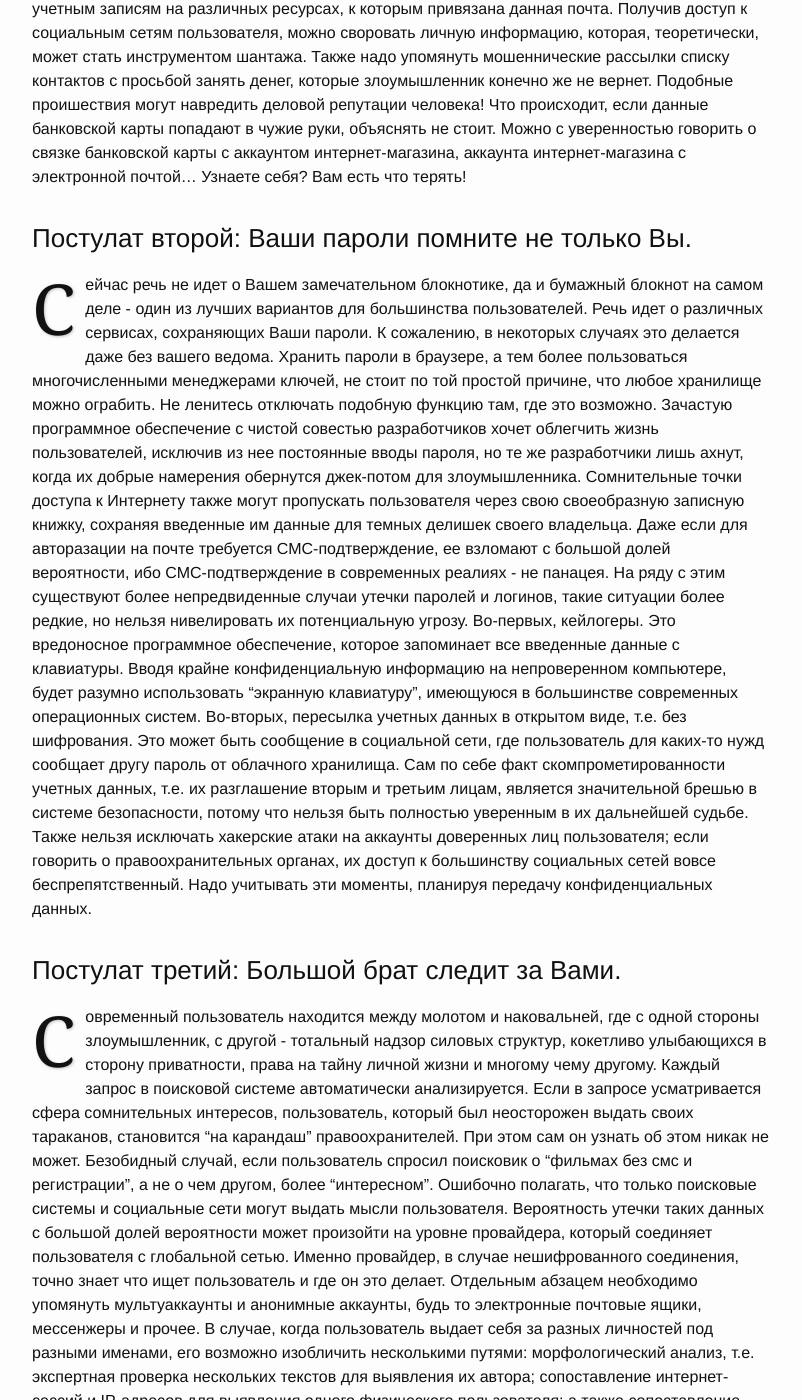
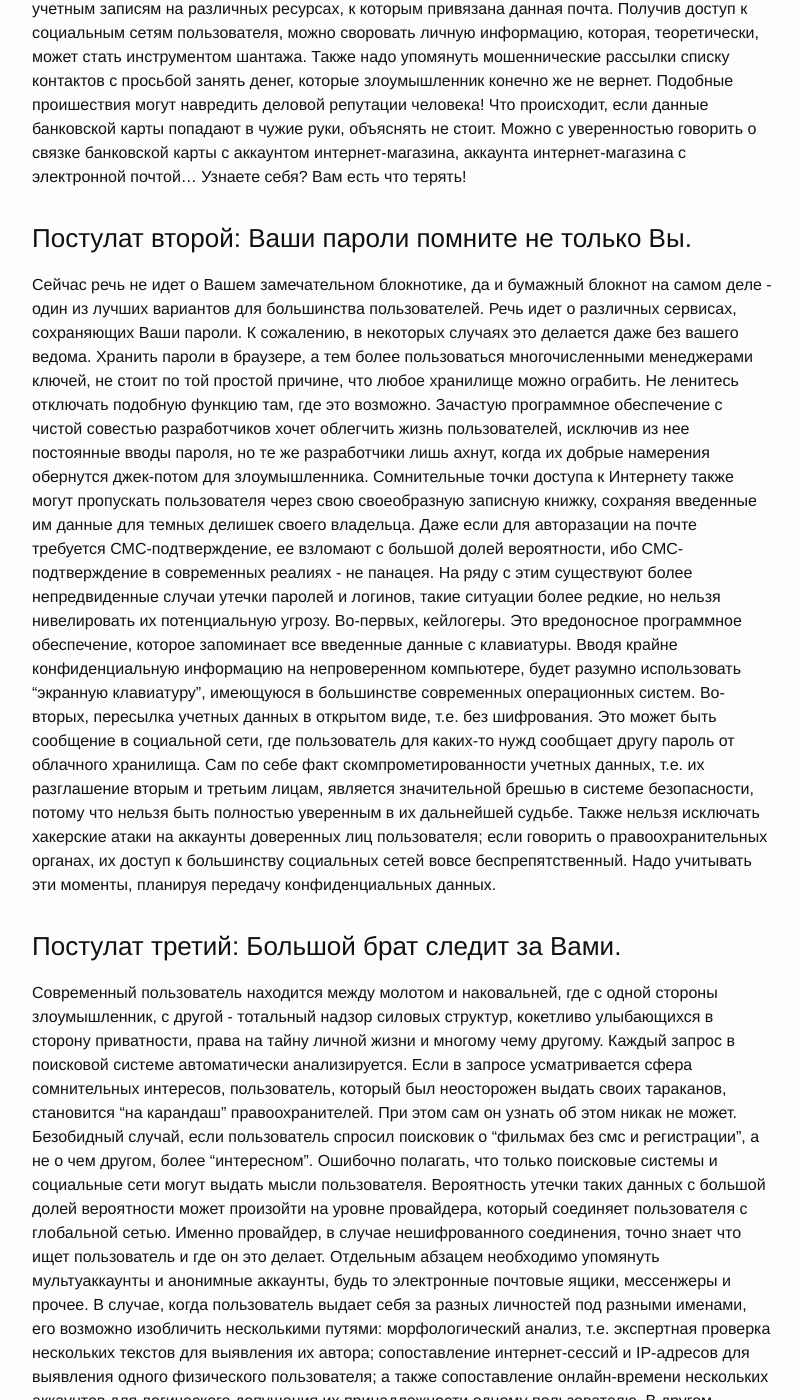
Before and after one commit to 2b7E1n6D0e5R7/2b7E1n6D0e5R7.github.io, a Jekyll site: the page built from _posts/2019-08-14-tri-postulata-setevoy-bezopasnosti.md, in a window 1280 px wide and 1400 px high, scrolled down 1088 px. Shown: the whole window, without its empty margins (238-1040 px from the left). Built offline with Jekyll 4.4.1, drawn with Linux system fonts in a browser that asks for light colours; some of the changed text lies outside the part shown.

Commit message:
Update 2019-08-14-tri-postulata-setevoy-bezopasnosti.md

```diff
--- a/_posts/2019-08-14-tri-postulata-setevoy-bezopasnosti.md
+++ b/_posts/2019-08-14-tri-postulata-setevoy-bezopasnosti.md
@@ -14,12 +14,12 @@ tags: шифрование общение PGP GPG
 Можно с уверенностью говорить о связке банковской карты с аккаунтом интернет-магазина, аккаунта интернет-магазина с электронной почтой... Узнаете себя? Вам есть что терять!
 
 ### Постулат второй: Ваши пароли помните не только Вы.
-<b class="bukvica">C</b>ейчас речь не идет о Вашем замечательном блокнотике, да и бумажный блокнот на самом деле - один из лучших вариантов для большинства пользователей. Речь идет о различных сервисах, сохраняющих Ваши пароли. К сожалению, в некоторых случаях это делается даже без вашего ведома. Хранить пароли в браузере, а тем более пользоваться многочисленными менеджерами ключей, не стоит по той простой причине, что любое хранилище можно ограбить. Не ленитесь отключать подобную функцию там, где это возможно. Зачастую программное обеспечение с чистой совестью разработчиков хочет облегчить жизнь пользователей, исключив из нее постоянные вводы пароля, но те же разработчики лишь ахнут, когда их добрые намерения обернутся джек-потом для злоумышленника. Сомнительные точки доступа к Интернету также могут пропускать пользователя через свою своеобразную записную книжку, сохраняя введенные им данные для темных делишек своего владельца.
+Сейчас речь не идет о Вашем замечательном блокнотике, да и бумажный блокнот на самом деле - один из лучших вариантов для большинства пользователей. Речь идет о различных сервисах, сохраняющих Ваши пароли. К сожалению, в некоторых случаях это делается даже без вашего ведома. Хранить пароли в браузере, а тем более пользоваться многочисленными менеджерами ключей, не стоит по той простой причине, что любое хранилище можно ограбить. Не ленитесь отключать подобную функцию там, где это возможно. Зачастую программное обеспечение с чистой совестью разработчиков хочет облегчить жизнь пользователей, исключив из нее постоянные вводы пароля, но те же разработчики лишь ахнут, когда их добрые намерения обернутся джек-потом для злоумышленника. Сомнительные точки доступа к Интернету также могут пропускать пользователя через свою своеобразную записную книжку, сохраняя введенные им данные для темных делишек своего владельца.
 Даже если для авторазации на почте требуется СМС-подтверждение, ее взломают с большой долей вероятности, ибо СМС-подтверждение в современных реалиях - не панацея.
 На ряду с этим существуют более непредвиденные случаи утечки паролей и логинов, такие ситуации более редкие, но нельзя нивелировать их потенциальную угрозу. Во-первых, кейлогеры. Это вредоносное программное обеспечение, которое запоминает все введенные данные с клавиатуры. Вводя крайне конфиденциальную информацию на непроверенном компьютере, будет разумно использовать "экранную клавиатуру", имеющуюся в большинстве современных операционных систем. Во-вторых, пересылка учетных данных в открытом виде, т.е. без шифрования. Это может быть сообщение в социальной сети, где пользователь для каких-то нужд сообщает другу пароль от облачного хранилища. Сам по себе факт скомпрометированности учетных данных, т.е. их разглашение вторым и третьим лицам, является значительной брешью  в системе безопасности, потому что нельзя быть полностью уверенным в их дальнейшей судьбе. Также нельзя исключать хакерские атаки на аккаунты доверенных лиц пользователя; если говорить о правоохранительных органах, их доступ к большинству социальных сетей вовсе беспрепятственный. Надо учитывать эти моменты, планируя передачу конфиденциальных данных.
 
 ### Постулат третий: Большой брат следит за Вами.
-<b class="bukvica">C</b>овременный пользователь находится между молотом и наковальней, где с одной стороны злоумышленник, с другой - тотальный надзор силовых структур, кокетливо улыбающихся в сторону приватности, права на тайну личной жизни и многому чему другому.
+Современный пользователь находится между молотом и наковальней, где с одной стороны злоумышленник, с другой - тотальный надзор силовых структур, кокетливо улыбающихся в сторону приватности, права на тайну личной жизни и многому чему другому.
 Каждый запрос в поисковой системе автоматически анализируется. Если в запросе усматривается сфера сомнительных интересов, пользователь, который был неосторожен выдать своих тараканов, становится "на карандаш" правоохранителей. При этом сам он узнать об этом никак не может. Безобидный случай, если пользователь спросил поисковик о "фильмах без смс и регистрации", а не о чем другом, более "интересном".
 Ошибочно полагать, что только поисковые системы и социальные сети могут выдать мысли пользователя. Вероятность утечки таких данных с большой долей вероятности может произойти на уровне провайдера, который соединяет пользователя с глобальной сетью. Именно провайдер, в случае нешифрованного соединения, точно знает что ищет пользователь и где он это делает.
 Отдельным абзацем необходимо упомянуть мультуаккаунты и анонимные аккаунты, будь то электронные почтовые ящики, мессенжеры и прочее. В случае, когда пользователь выдает себя за разных личностей под разными именами, его возможно изобличить несколькими путями: морфологический анализ, т.е. экспертная проверка нескольких текстов для выявления их автора; сопоставление интернет-сессий и IP-адресов для выявления одного физического пользователя; а также сопоставление онлайн-времени нескольких аккаунтов для логического допущения их принадлежности одному пользователю. В другом случае, когда у пользователя для каких-то целей имеется анонимный аккаунт электронной почты на "офшорном" сервере, и о данном аккаунте никто не знает, его можно выявить при помощи некоторых вышеупомянутых способов, а также по "случайным связям" с элетронными почтовыми сервисами, находящимися в юрисдикции правоохранителей. Например, обращние в техподдержку своего интернет-провайдера, бездумная регистрация на малоизвестном форуме, сервера которого юридически подведомственны правоохранителям, а также сообщение другому пользователю, в котором либо содержится личная информация, либо сам этот пользователь обладает личной информацией о владельце "анонимного" ящика.
```
